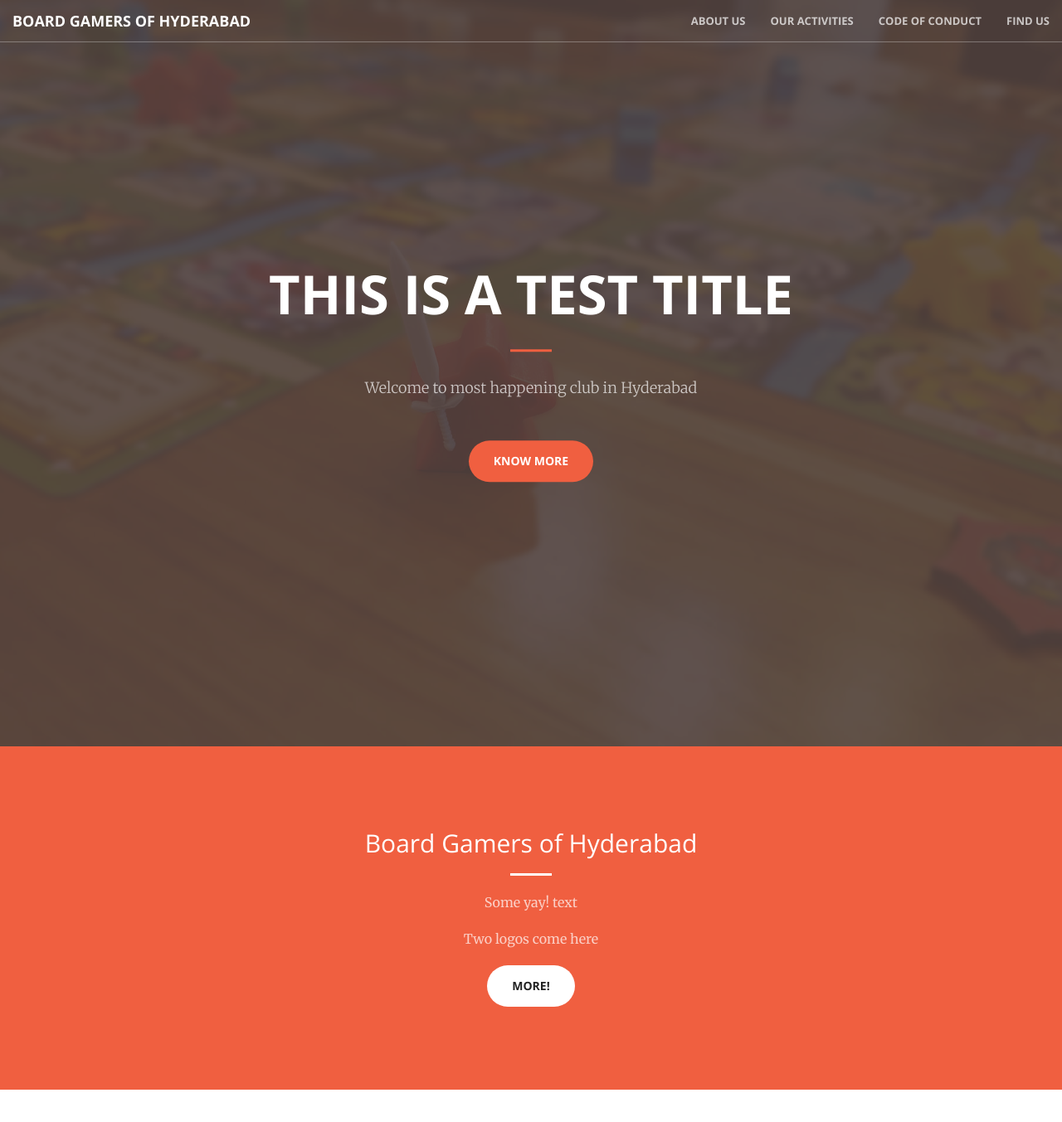
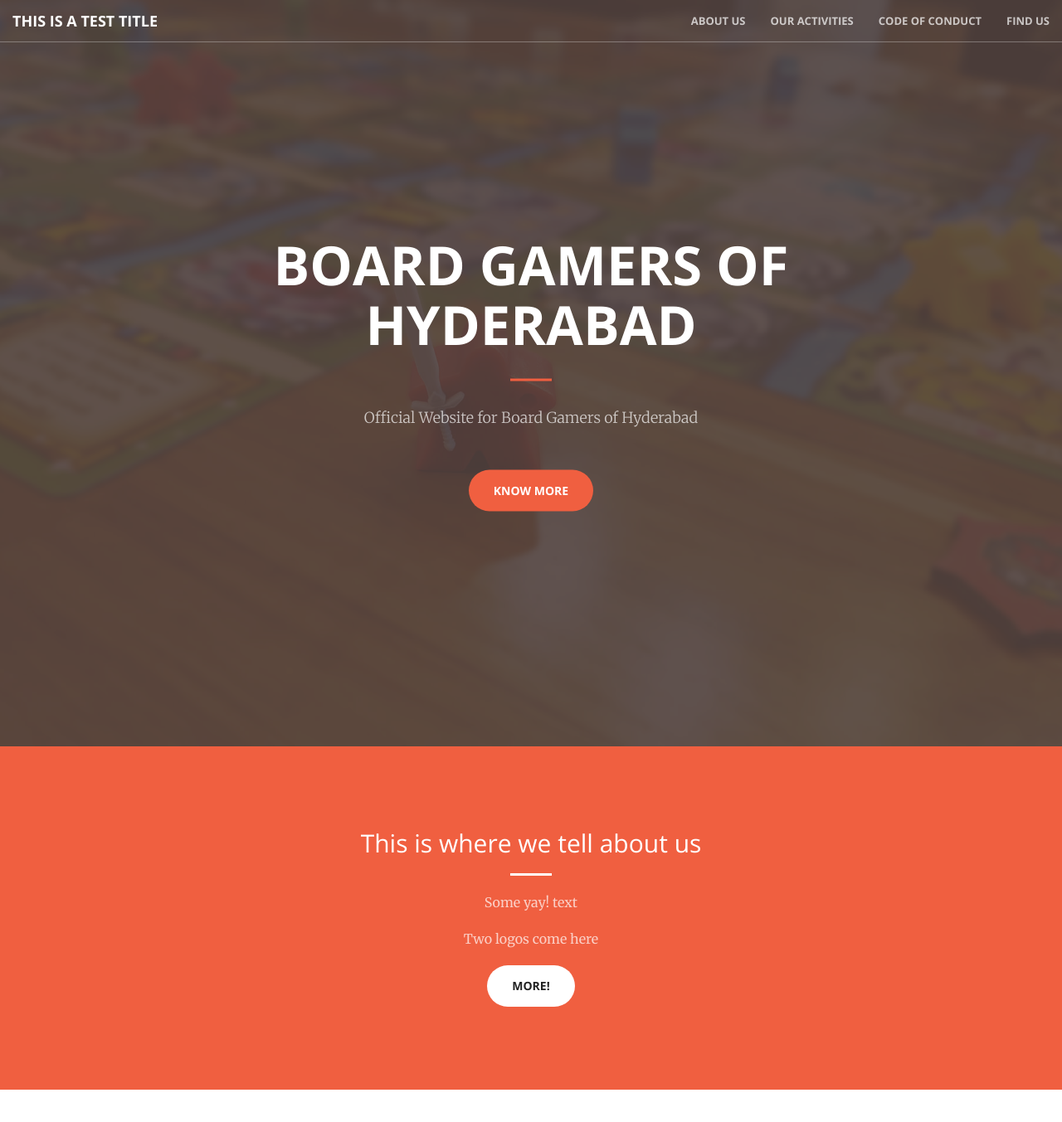
Before and after one commit to hymnzzy/hymnzzy.github.io, a Jekyll site: the page built from index.md, in a window 1280 px wide and 1400 px high. Shown: the top 1353 px of the window at 83% size. Built offline with Jekyll 4.4.1, drawn with Linux system fonts in a browser that asks for light colours; part of the change alters nothing that is shown.

```diff
--- a/_config.yml
+++ b/_config.yml
@@ -2,11 +2,21 @@
 title: Board Gamers of Hyderabad
 email: boardgamersofhyderabad@gmail.com
 description: Official Website for Board Gamers of Hyderabad
-baseurl: ""
-url: ""
+opening_line: Welcome to most happening club in Hyderabad
+author: Himanshu
+version: v1
 
-twitter_username:
-github_username:
+#Social Media Profile
+social_media:
+ - name: facebook
+   link:
+
+ - name: twitter
+   link:
+
+ - name: whatsapp
+   link:
+#end
 
 # Build settings
 markdown: kramdown
--- a/_includes/call-to-action.html
+++ b/_includes/call-to-action.html
@@ -2,7 +2,7 @@
     <div class="container">
         <div class="row">
             <div class="col-lg-8 col-lg-offset-2 text-center">
-                <h2 class="section-heading">{{ site.title }}</h2>
+                <h2 class="section-heading">This is where we tell about us</h2>
                 <hr class="light">
 				<p class="text-faded">Some yay! text</p>
                 <p class="text-faded">Two logos come here</p>
--- a/_includes/header.html
+++ b/_includes/header.html
@@ -1,9 +1,9 @@
 <header>
     <div class="header-content">
         <div class="header-content-inner">
-            <h1>{{ page.title }}</h1>
+            <h1>{{ site.title }}</h1>
             <hr>
-            <p>{{ page.description }}</p>
+            <p>{{ site.description }}</p>
             <a href="#{{ page.sections[0] | slugify }}" class="btn btn-primary btn-xl page-scroll">{{ page.cta }}</a>
         </div>
     </div>
--- a/_includes/nav.html
+++ b/_includes/nav.html
@@ -8,7 +8,7 @@
                 <span class="icon-bar"></span>
                 <span class="icon-bar"></span>
             </button>
-            <a class="navbar-brand page-scroll" href="#page-top">{{ page.navheader_title }}</a>
+            <a class="navbar-brand page-scroll" href="#page-top">{{ page.title }}</a>
         </div>
 
         <!-- Collect the nav links, forms, and other content for toggling -->
```
Also changed, not shown: index.md (renamed from index.html).
